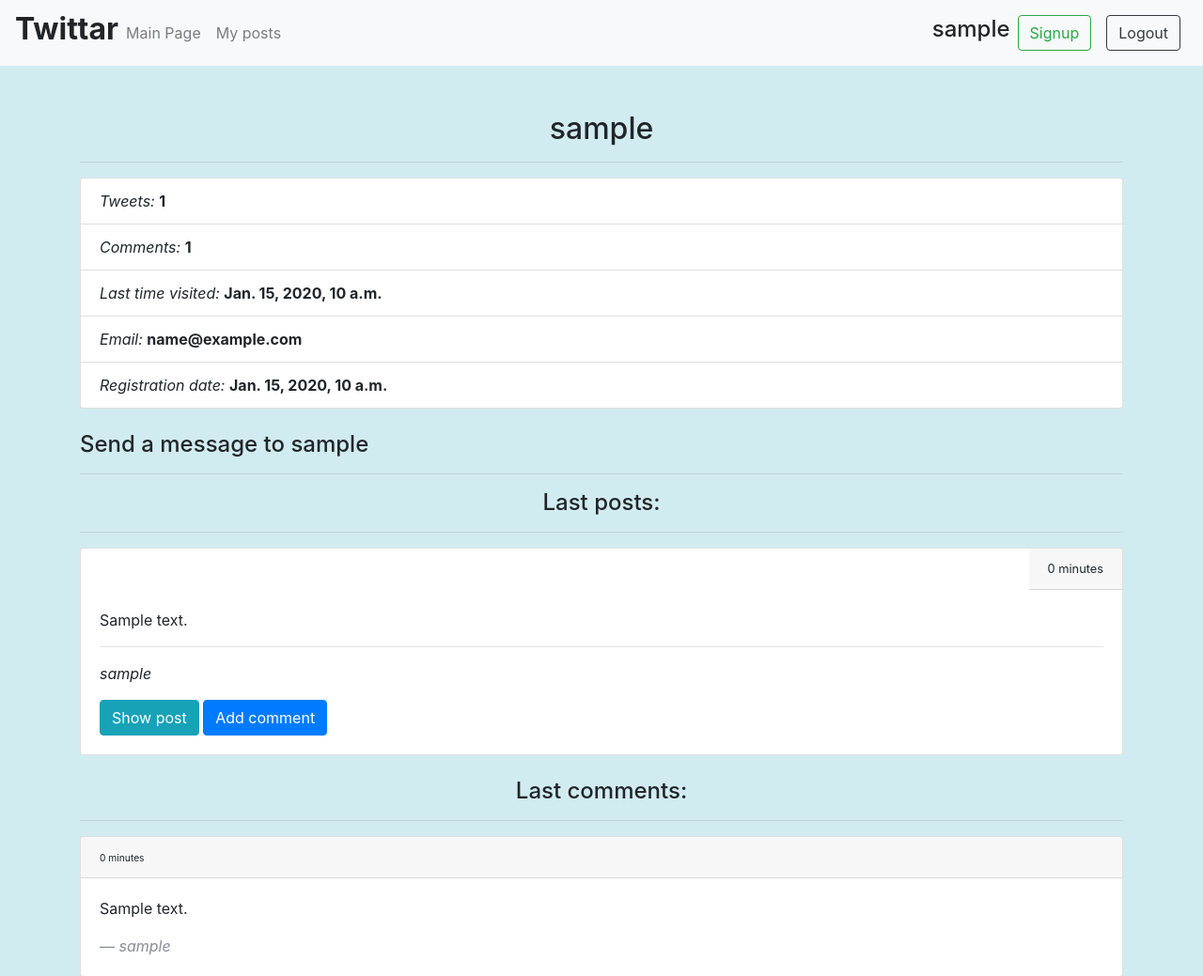
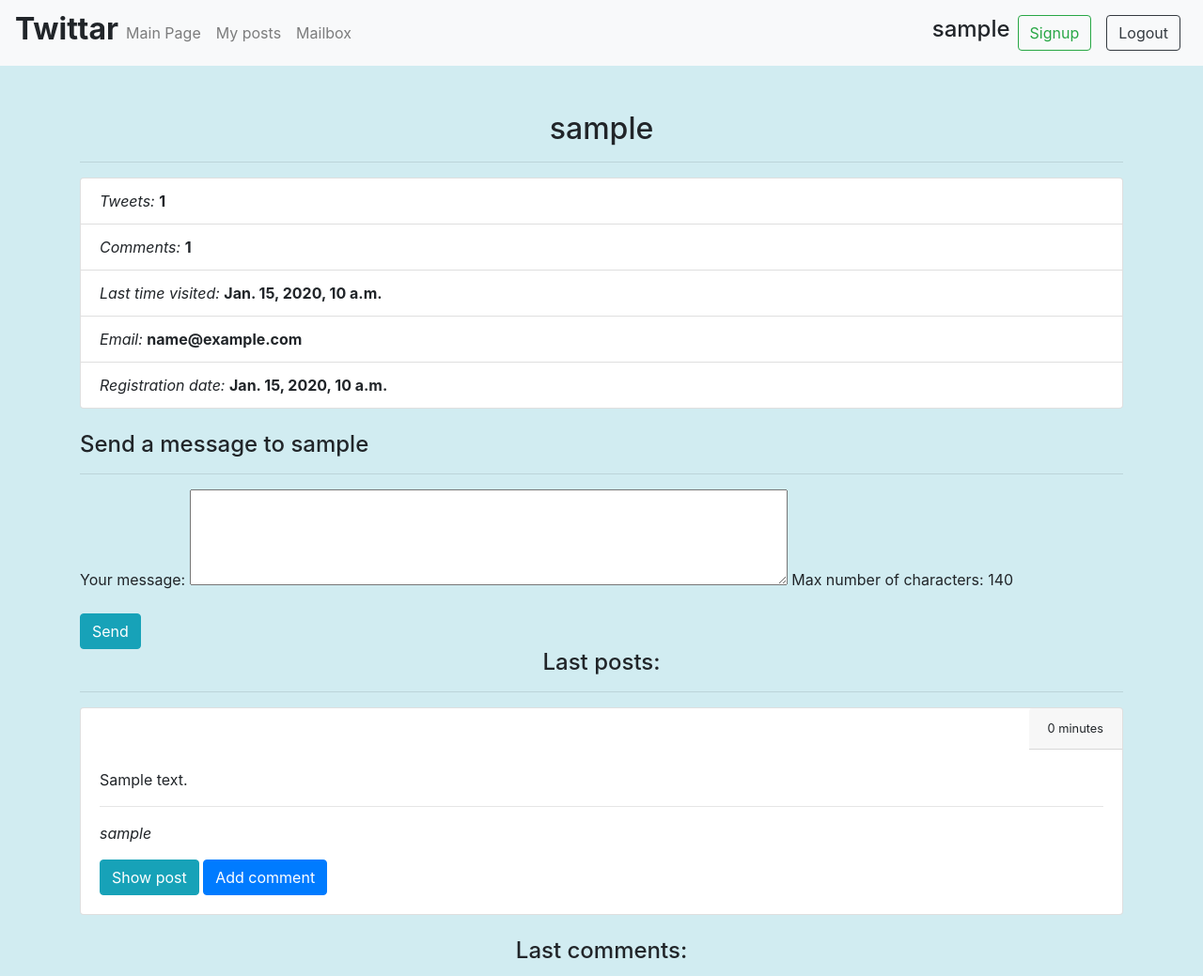
Before and after one commit to Arytur/Twittar, a Django app: page /user/1/ in a window 1280 px wide. Shown: the top 1039 px of the page at 94% size. Run offline with Django 3.2, Linux system fonts and the light colour scheme; tables that the repository leaves empty hold one stand-in row (values such as "Sample post"); some libraries are stand-ins or nearby versions.

Commit message:
mailbox added

```diff
--- a/Twittar/urls.py
+++ b/Twittar/urls.py
@@ -28,4 +28,6 @@ urlpatterns = [
     url(r'^my_posts/$', MyPostsView.as_view(), name='my_posts'),
     url(r'^post/(?P<post_id>(\d)+)/$', PostView.as_view(), name='post'),
     url(r'^user/(?P<user_id>(\d)+)/', UserInfoView.as_view(), name='user_info'),
+    url(r'^mailbox/(?P<user_id>(\d)+)/$', MailboxView.as_view(), name='mailbox'),
+    url(r'^mailbox/(?P<user_id>(\d)+)/(?P<mess_id>(\d)+)/', MessageView.as_view(), name='message'),
 ]
--- a/twittar_app/forms.py
+++ b/twittar_app/forms.py
@@ -3,7 +3,7 @@ from django.contrib.auth.forms import UserCreationForm
 from django.contrib.auth.models import User
 from django.forms import Textarea
 
-from twittar_app.models import Tweet, Comments
+from twittar_app.models import Tweet, Comments, Message
 
 
 class SignUpForm(UserCreationForm):
@@ -32,3 +32,13 @@ class AddCommentForm(forms.ModelForm):
         widgets = {
             'comment': Textarea(attrs={'cols': 60, 'rows': 4}),
         }
+
+
+class SendMessageForm(forms.ModelForm):
+
+    class Meta:
+        model = Message
+        fields = ['message']
+        widgets = {
+            'message': Textarea(attrs={'cols': 60, 'rows': 4}),
+        }
--- a/twittar_app/models.py
+++ b/twittar_app/models.py
@@ -25,11 +25,12 @@ class Comments(models.Model):
 
 
 class Message(models.Model):
+    # title = models.CharField(max_length=30, verbose_name='Title')
     message = models.CharField(max_length=140, help_text='Max number of characters: 140', verbose_name='Your message')
     sent_by = models.ForeignKey(User, related_name='sent_by')
     sent_to = models.ForeignKey(User, related_name='sent_to')
     date = models.DateTimeField(auto_now_add=True)
-    read = models.BooleanField(default=True)
+    read = models.BooleanField(default=False)
 
     def __str__(self):
         return self.message + ' - ' + self.sent_by.get_username()
--- a/twittar_app/templates/base.html
+++ b/twittar_app/templates/base.html
@@ -24,6 +24,11 @@
                     <li class="nav-item">
                         <a class="nav-link" href="{% url 'my_posts' %}">My posts</a>
                     </li>
+                    {% if user.is_authenticated %}
+                    <li class="nav-item">
+                        <a class="nav-link" href="{% url 'mailbox' user_id=user.id %}">Mailbox</a>
+                    </li>
+                    {% endif %}
               </ul>
           </div>
                 <h4 class="text-center">{{ user }}</h4>
--- a/twittar_app/templates/user_info.html
+++ b/twittar_app/templates/user_info.html
@@ -20,7 +20,11 @@
 
     <div>
         <h4>Send a message to {{ user.get_username }}</h4><hr>
-
+        <form method="post">
+            {% csrf_token %}
+            {{ form.as_p }}
+            <button type="submit" class="btn btn-info">Send</button>
+        </form>
     </div>
 
         <h4 class="text-center">Last posts:</h4><hr>
--- a/twittar_app/views.py
+++ b/twittar_app/views.py
@@ -89,9 +89,38 @@ class UserInfoView(View):
         user = User.objects.get(id=user_id)
         tweets = Tweet.objects.filter(user_id=user_id)
         comments = Comments.objects.filter(user_id=user_id)
+        form = SendMessageForm()
         ctx = {
             'user': user,
             'tweets': tweets,
-            'comments': comments
+            'comments': comments,
+            'form': form,
         }
         return render(request, 'user_info.html', ctx)
+
+    def post(self, request, user_id):
+        # form to send a message
+        user = User.objects.get(id=user_id)
+        form = SendMessageForm(request.POST)
+        if form.is_valid():
+            new_message = form.save(commit=False)
+            new_message.sent_to = user
+            new_message.sent_by = request.user
+            new_message.save()
+            return HttpResponseRedirect(self.request.path_info)
+
+
+class MailboxView(View):
+
+    def get(self, request, user_id):
+        messages = Message.objects.filter(sent_to=user_id)
+        return render(request, 'mailbox.html', {'messages': messages})
+
+
+class MessageView(View):
+
+    def get(self, request, user_id, mess_id):
+        message = Message.objects.get(id=mess_id)
+        message.read = True
+        message.save()
+        return render(request, 'message.html', {'message': message})
```
Also changed, not shown: twittar_app/templates/mailbox.html (added, +15 -0 lines), twittar_app/templates/message.html (added, +11 -0 lines), twittar_app/migrations/0005_message.py (added).
